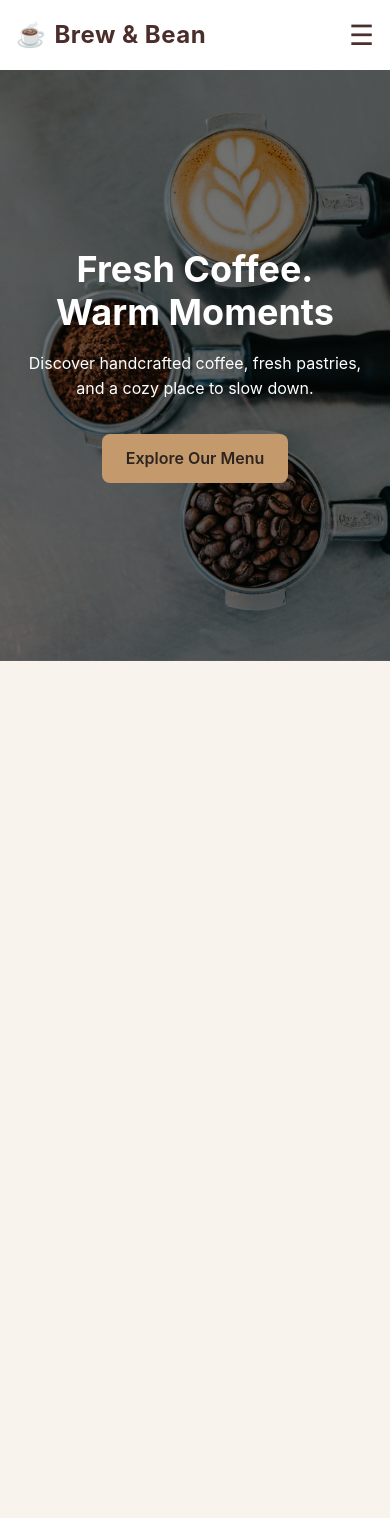
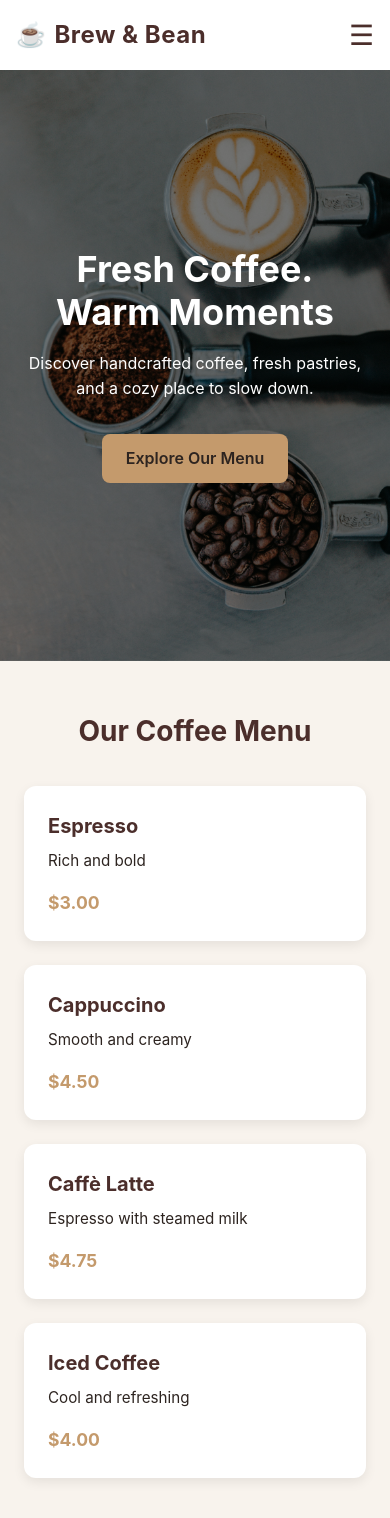
Before and after one commit to jprobussr/bean-and-brew, a React (Vite) app: page / in a window 390 px wide. Shown: the top 1518 px of the page. Before the commit the page ends 844 px from the top, so only its background shows below. Built offline with nearby package versions, Linux system fonts and the light colour scheme.

Commit message:
feat: add responsive coffee menu with reusable components

```diff
--- a/src/App.jsx
+++ b/src/App.jsx
@@ -1,5 +1,6 @@
 import './App.css';
 import Hero from './components/Hero.jsx';
+import Menu from './components/Menu.jsx';
 import Navbar from './components/Navbar.jsx';
 
 const App = () => {
@@ -8,6 +9,7 @@ const App = () => {
       <Navbar />
       <main>
         <Hero />
+        <Menu />
       </main>
     </>
   );
--- /dev/null
+++ b/src/components/Menu.css
@@ -0,0 +1,33 @@
+.menu {
+  padding: 4rem 2rem;
+  background-color: var(--color-background);
+}
+
+.menu__title {
+  text-align: center;
+  font-size: 2rem;
+  color: var(--color-primary);
+  margin-bottom: 2rem;
+}
+
+.menu__grid {
+  display: grid;
+  grid-template-columns: repeat(2, 1fr);
+  gap: 1.5rem;
+  max-width: 1000px;
+  margin: 0 auto;
+}
+
+@media (max-width: 600px) {
+  .menu {
+    padding: 3rem 1.5rem;
+  }
+
+  .menu__title {
+    font-size: 1.75rem;
+  }
+
+  .menu__grid {
+    grid-template-columns: 1fr;
+  }
+}
--- /dev/null
+++ b/src/components/Menu.jsx
@@ -0,0 +1,18 @@
+import './Menu.css';
+import coffeeMenu from '../data/menuData.js';
+import MenuItem from './MenuItem.jsx';
+
+const Menu = () => {
+  return (
+    <section id='menu' className='menu'>
+        <h2 className='menu__title'>Our Coffee Menu</h2>
+        <div className='menu__grid'>
+            {coffeeMenu.map((item) => {
+                return <MenuItem key={item.id} name={item.name} description={item.description} price={item.price} />
+            })}
+        </div>
+    </section>
+  )
+}
+
+export default Menu
--- /dev/null
+++ b/src/components/MenuItem.css
@@ -0,0 +1,25 @@
+.menu-item {
+  background-color: var(--color-white);
+  padding: 1.5rem;
+  border-radius: 12px;
+  box-shadow: 0 4px 12px rgba(0, 0, 0, 0.08);
+}
+
+.menu-item__name {
+  font-size: 1.25rem;
+  color: var(--color-primary);
+  margin-bottom: 0.5rem;
+}
+
+.menu-item__description {
+  font-size: 0.95rem;
+  color: var(--color-text);
+  margin-bottom: 1rem;
+  line-height: 1.5;
+}
+
+.menu-item__price {
+  font-size: 1.1rem;
+  font-weight: bold;
+  color: var(--color-accent);
+}
--- /dev/null
+++ b/src/components/MenuItem.jsx
@@ -0,0 +1,13 @@
+import './MenuItem.css';
+
+const MenuItem = ({ name, description, price }) => {
+  return (
+    <article className="menu-item">
+      <h3 className='menu-item__name'>{name}</h3>
+      <p className='menu-item__description'>{description}</p>
+      <p className='menu-item__price'>${price.toFixed(2)}</p>
+    </article>
+  );
+};
+
+export default MenuItem;
--- /dev/null
+++ b/src/data/menuData.js
@@ -0,0 +1,18 @@
+const coffeeMenu = [
+  { id: 1, name: 'Espresso', description: 'Rich and bold', price: 3.0 },
+  { id: 2, name: 'Cappuccino', description: 'Smooth and creamy', price: 4.5 },
+  {
+    id: 3,
+    name: 'Caffè Latte',
+    description: 'Espresso with steamed milk',
+    price: 4.75,
+  },
+  {
+    id: 4,
+    name: 'Iced Coffee',
+    description: 'Cool and refreshing',
+    price: 4.0,
+  },
+];
+
+export default coffeeMenu;
```
